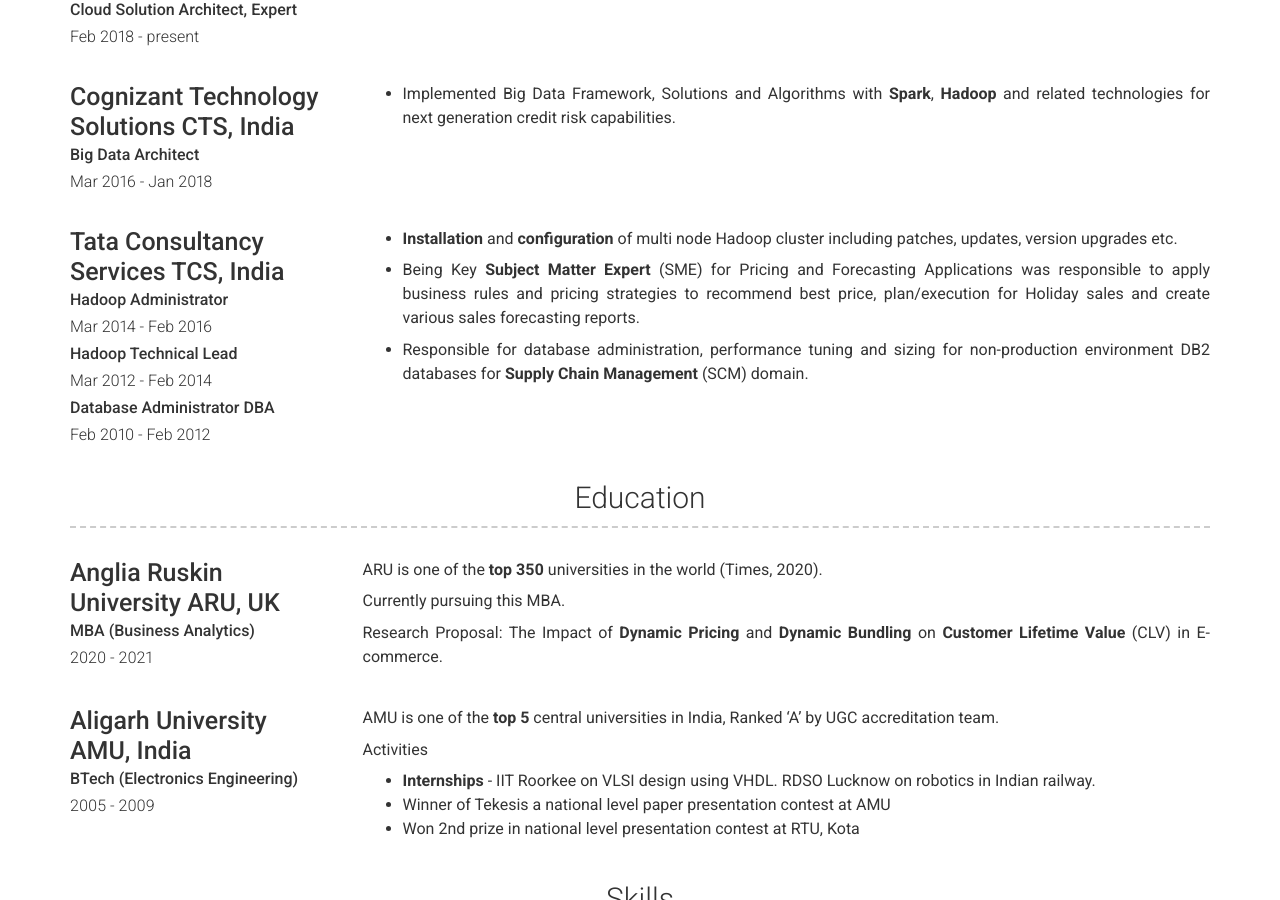
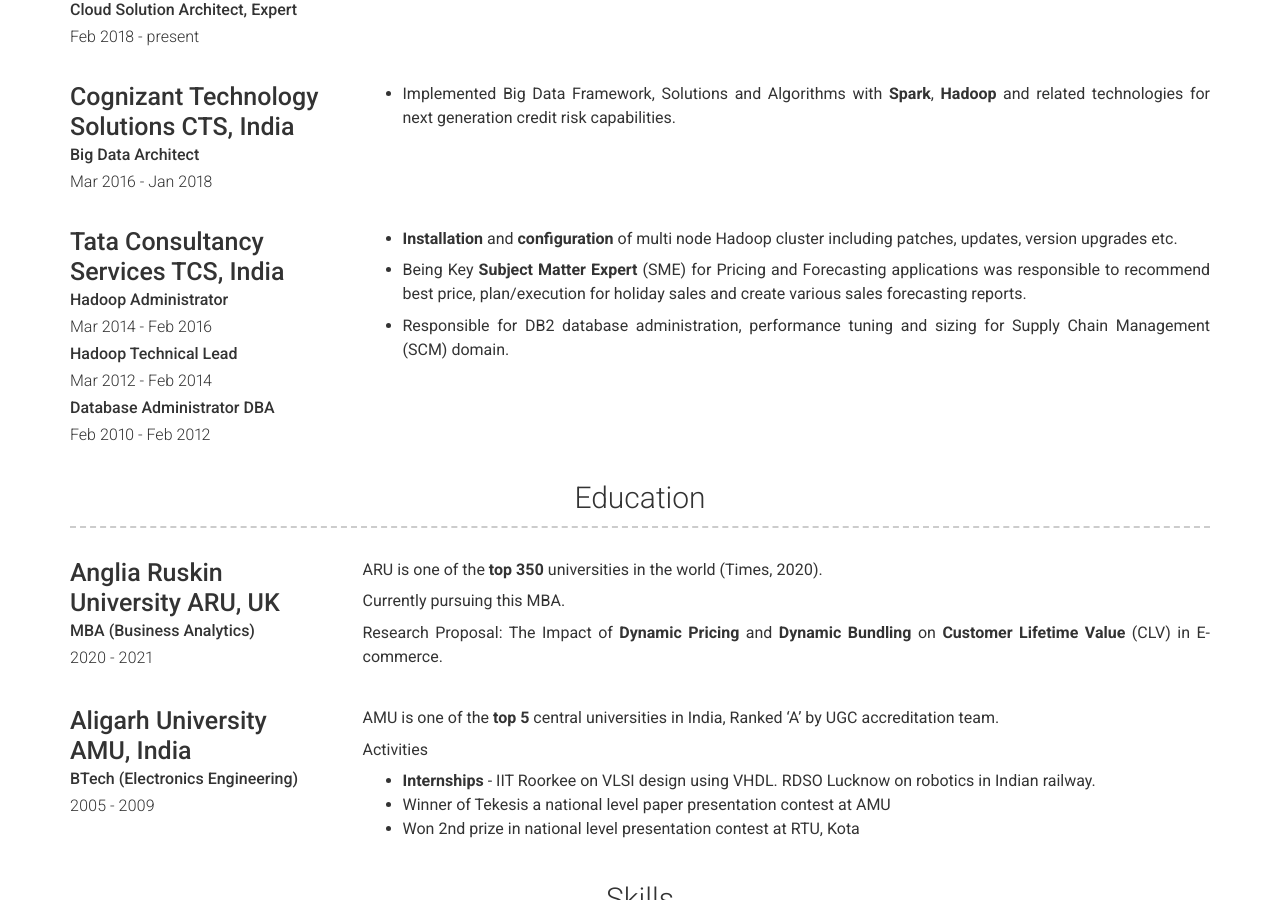
Before and after one commit to mohd-hasnain/mohd-hasnain.github.io, a Jekyll site: the page built from index.md, in a window 1280 px wide and 900 px high, scrolled down 1317 px. Built offline with Jekyll 4.4.1, drawn with Linux system fonts in a browser that asks for light colours; nearby versions of some CDN libraries.

Commit message:
Update experience.yml

```diff
--- a/_data/experience.yml
+++ b/_data/experience.yml
@@ -34,8 +34,7 @@
 
     - **Installation** and **configuration** of multi node Hadoop cluster including patches, updates, version upgrades etc.
 
-    - Being Key **Subject Matter Expert** (SME) for Pricing and Forecasting Applications was responsible to apply business rules and pricing strategies
-    to recommend best price, plan/execution for Holiday sales and create various sales forecasting reports.
+    - Being Key **Subject Matter Expert** (SME) for Pricing and Forecasting applications was responsible to recommend best price,
+    plan/execution for holiday sales and create various sales forecasting reports.
 
-    - Responsible for database administration, performance tuning and sizing for non-production environment DB2 databases for
-    **Supply Chain Management** (SCM) domain.
+    - Responsible for DB2 database administration, performance tuning and sizing for Supply Chain Management (SCM) domain.
```
